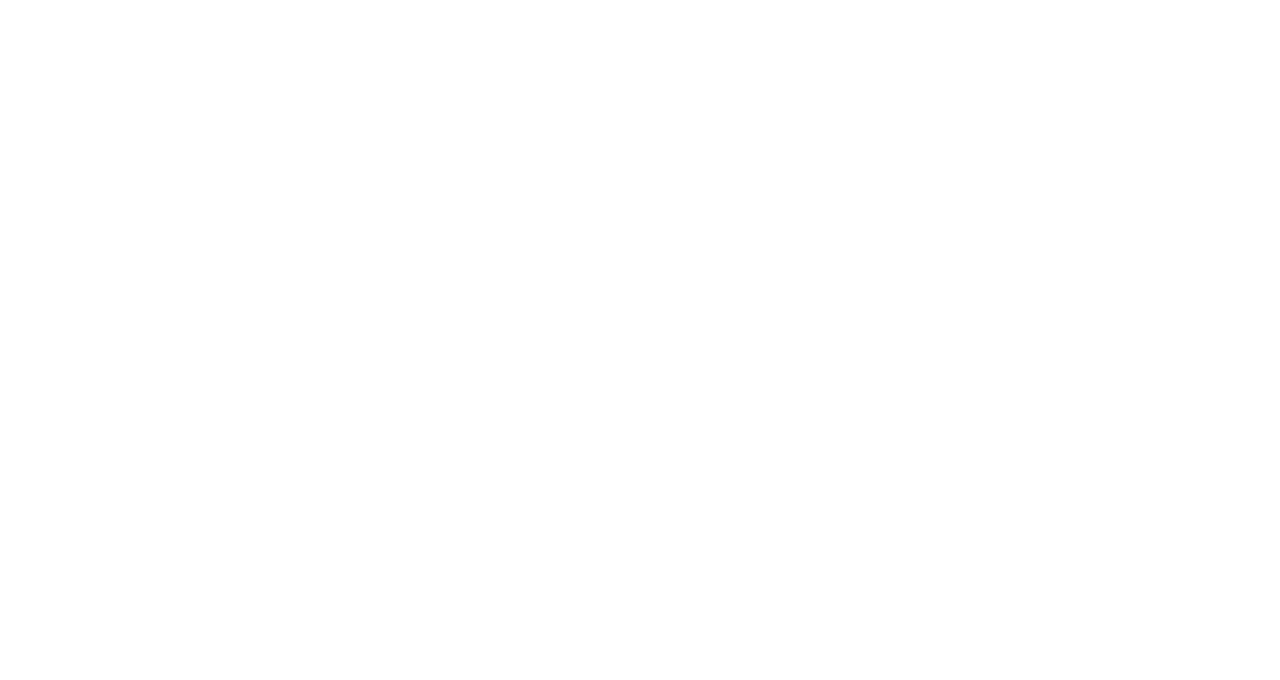
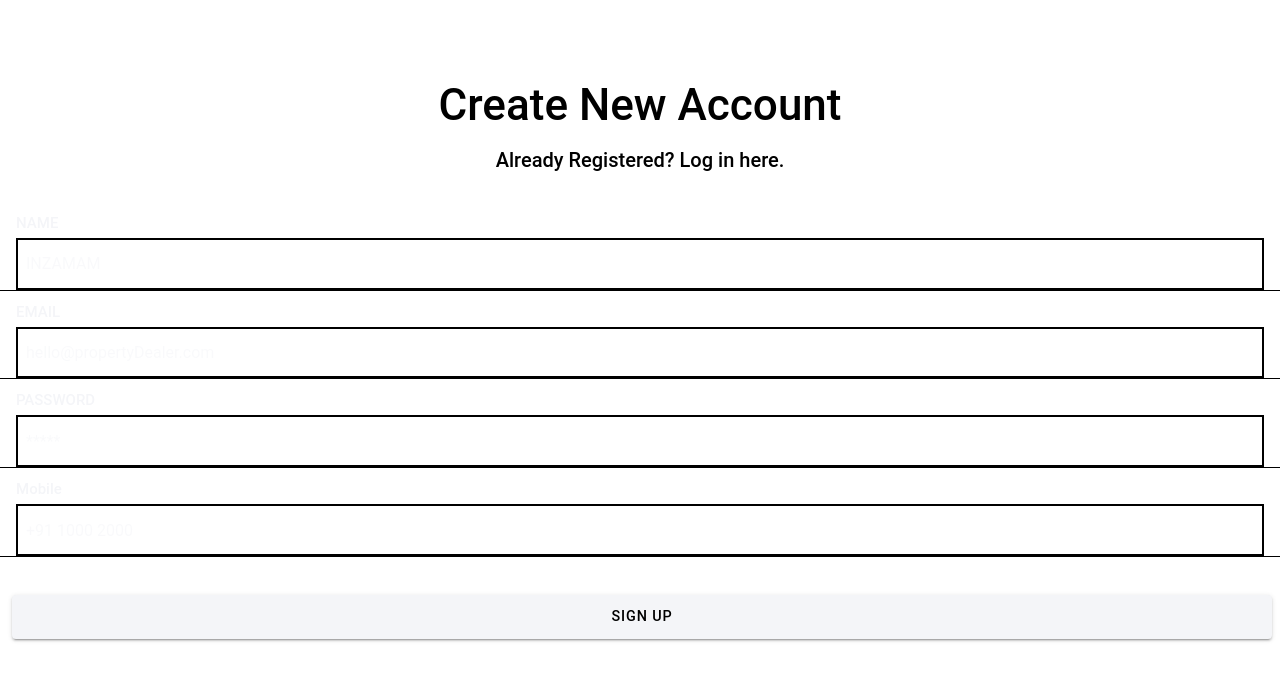
Before and after one commit to innzz/properties-app, a React (Create React App) app: page /signup in a window 1280 px wide. Shown: the top 680 px of the page. Built offline with nearby package versions, Linux system fonts and the light colour scheme.

Commit message:
SignUp Page Created

```diff
--- a/src/App.jsx
+++ b/src/App.jsx
@@ -22,6 +22,7 @@
 /* Theme variables */
 import './theme/variables.css';
 import Login from './pages/Login';
+import SignUp from './pages/SignUp';
 
 setupIonicReact();
 
@@ -35,6 +36,9 @@
         <Route exact path="/login">
           <Login />
         </Route>
+        <Route exact path="/signup">
+          <SignUp />
+        </Route>
         <Route exact path="/">
           <Redirect to="/home" />
         </Route>
--- /dev/null
+++ b/src/pages/SignUp.css
@@ -0,0 +1,51 @@
+.main-container{
+    background-color: #fff;
+    color: black;
+    justify-content: center;
+}
+
+.content{
+    margin-bottom: 10vh;
+}
+
+.inputs{
+    margin: 2vh 0;
+}
+
+.input{
+    margin: 20px 10px;
+}
+
+.headings{
+    margin-bottom: 0.5vh;
+}
+
+.headings > h1 {
+    font-size: 5.5vh;
+}
+
+.headings > h4 {
+    font-size: 2.5vh;
+}
+
+.input{
+    border: 2px solid black;
+    margin: 0px 0px;
+    padding: 0.8vh 1vh !important;
+}
+
+.input-label{
+    margin-bottom: 1.5vh !important;
+    font-size: 2.5vh !important;
+    font-weight: 500 !important;
+}
+
+.buttons-row{
+    margin: 1vh 0 !important;
+}
+
+.button {
+    width: 100%;
+    height: 5.5vh;
+    font-size: 1.8vh !important;
+}
--- /dev/null
+++ b/src/pages/SignUp.jsx
@@ -0,0 +1,52 @@
+import React from 'react';
+import { IonButton, IonCol, IonGrid, IonInput, IonItem, IonLabel, IonPage, IonRow} from '@ionic/react';
+import './SignUp.css'
+
+function SignUp() {
+  return (
+    <IonPage className='main-container ion-text-center'>
+        <div className="headings">
+        <h1>Create New Account</h1>
+        <h4>Already Registered? Log in here.</h4>
+        </div>
+        <div className="content">
+            <div className="inputs ion-text-start">
+
+            <IonItem className='input-box' color={'white'}>
+            <IonLabel position='stacked' className='input-label' color={'light'}>
+                    NAME
+            </IonLabel>
+                <IonInput placeholder='INZAMAM' className='input' color={'light'} />
+            </IonItem>
+            <IonItem className='input-box' color={'white'}>
+            <IonLabel position='stacked' className='input-label' color={'light'}>
+                    EMAIL
+            </IonLabel>
+                <IonInput placeholder='hello@propertyDealer.com' className='input' color={'light'} />
+            </IonItem>
+            <IonItem className='input-box' color={'white'}>
+                <IonLabel className='input-label' position='stacked' color={'light'}>
+                    PASSWORD
+                </IonLabel>
+                <IonInput placeholder='*****' className='input' color={'light'}/>
+            </IonItem>
+            <IonItem className='input-box' color={'white'}>
+                <IonLabel className='input-label' position='stacked' color={'light'}>
+                    Mobile
+                </IonLabel>
+                <IonInput placeholder='+91 1000 2000' className='input' color={'light'}/>
+            </IonItem>
+            </div>
+            <IonGrid className='buttons'>
+                <IonRow className='buttons-row'>
+                    <IonCol>
+                    <IonButton className='button' color={'light'}>Sign Up</IonButton>
+                    </IonCol>
+                </IonRow>
+            </IonGrid>
+        </div>
+    </IonPage>
+  )
+}
+
+export default SignUp
```
